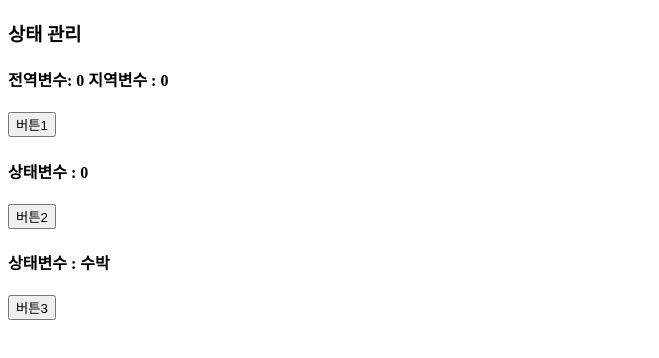
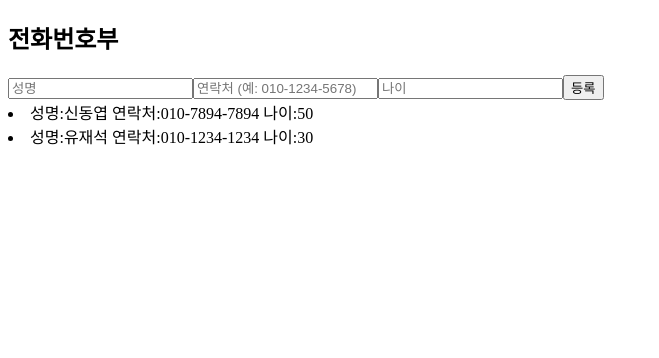
Before and after one commit to yoonsung157/react, a React (Vite) app: page / in a window 1280 px wide. Shown: the top 358 px of the page, without its empty margins (0-659 px from the left). Built offline with nearby package versions, Linux system fonts and the light colour scheme.

Commit message:
Component3, practice2 수정

```diff
--- /dev/null
+++ b/src/example/day02/Component3.jsx
@@ -0,0 +1,40 @@
+import FrontComp2 from "./FrontComp2";
+import { useState } from "react";
+import BackComp2 from "./BackComp2";
+function Component3() {
+    const [mode, setMode] = useState('both');
+    const handleSetMode = (mode) => {
+        setMode(mode);
+    };
+    let contents = '';
+    if(mode === 'front') {
+        contents = <>
+            <FrontComp2 onSetMode={(mode)=> {
+                setMode(mode);
+            }}> </FrontComp2>
+        </>
+    }
+    else if(mode === 'back') {
+        contents = <>
+            <BackComp2 setMode={setMode} />
+        </>
+    }
+    else {
+        contents = <>
+            <FrontComp2 onSetMode={(mode) => {
+                handleSetMode(mode);
+            }}> </FrontComp2>
+            <BackComp2 setMode={handleSetMode} />
+        </>
+    }
+    return (<>
+        <h2><a href="/" onClick={(event) => {
+            event.preventDefault();
+            setMode('both');
+        }}> React-state </a></h2>
+        <ol>
+            {contents}
+        </ol>
+    </>)
+}
+export default Component3
--- a/src/example/practice2/Practice2.jsx
+++ b/src/example/practice2/Practice2.jsx
@@ -1,13 +1,45 @@
 import { useState } from "react"
+const list = [
+    { name : "신동엽", number : "010-7894-7894", age : 50 },
+    { name : "유재석", number : "010-1234-1234", age : 30 }
+]
 
 function Box(props) {
-    const [ value, setValue ] = useState( 0 );
-    const setting = ( ) => { setValue( )}
+    const [ list, setList ] = useState([
+        { name : "신동엽", number : "010-7894-7894", age : 50 },
+        { name : "유재석", number : "010-1234-1234", age : 30 }
+    ]);
+    const [name, setName ] = useState("");
+    const [number, setNumber ] = useState("");
+    const [age, setAge ] = useState("");
+    const setting = ( ) => {
+        list.push( { name: name, number: number, age : age } )
+    }
     return (<>
-        <input type="text" name="name"></input>
-        <input type="text" id="number"></input>
-        <input type="text"></input>
-        <button onClick={() => console.log(name)}> 등록 </button>
+        <input
+            placeholder="성명" value={name}
+            onChange={(e) => setName(e.target.value)}>
+        </input>
+        <input
+            placeholder="연락처 (예: 010-1234-5678)"
+            value={number} onChange={(e) => setNumber(e.target.value)}>
+
+        </input>
+        <input placeholder="나이" value={age}
+        onChange={(e) => setAge(e.target.value)}></input>
+        <button onClick={() => { setting() } }> 등록 </button>
+
+    </>)
+}
+
+function List( props ) {
+    let count = 0;
+    return (<>
+        {
+            list.map( i => { return (<>
+                <li key = {count++}> 성명:{i.name} 연락처:{i.number} 나이:{i.age} </li>
+            </>)})
+        }
 
     </>)
 }
@@ -17,6 +49,7 @@ export default function Practice2( props ) {
     return (<>
         <h2> 전화번호부 </h2>
         <Box> </Box>
+        <List> </List>
 
     </>)
 
--- a/src/main.jsx
+++ b/src/main.jsx
@@ -36,8 +36,11 @@ const create = createRoot( root );
 // import Component1 from "./example/day02/Component1";
 // create.render(<Component1></Component1>)
 
-import Component2 from "./example/day02/Component2";
-create.render(<Component2> </Component2>)
+// import Component2 from "./example/day02/Component2";
+// create.render(<Component2> </Component2>)
 
-// import Practice2 from "./example/practice2/Practice2";
-// create.render(<Practice2></Practice2>)
+import Practice2 from "./example/practice2/Practice2";
+create.render(<Practice2></Practice2>)
+
+// import Component3 from "./example/day02/Component3";
+// create.render(<Component3> </Component3>)
```
Also changed, not shown: src/example/day02/BackComp2.jsx (added, +15 -0 lines), src/example/day02/FrontComp2.jsx (added, +14 -0 lines).
